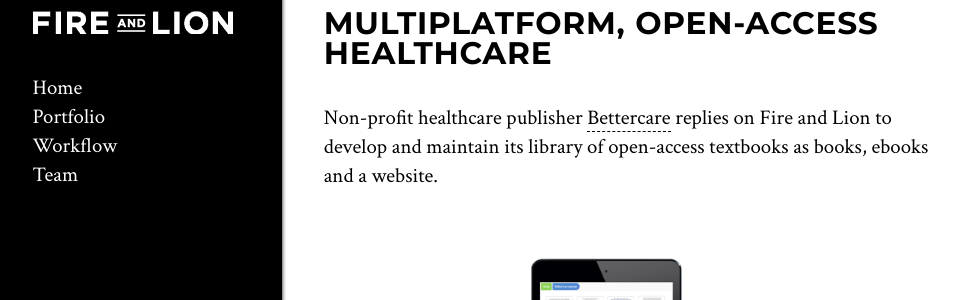
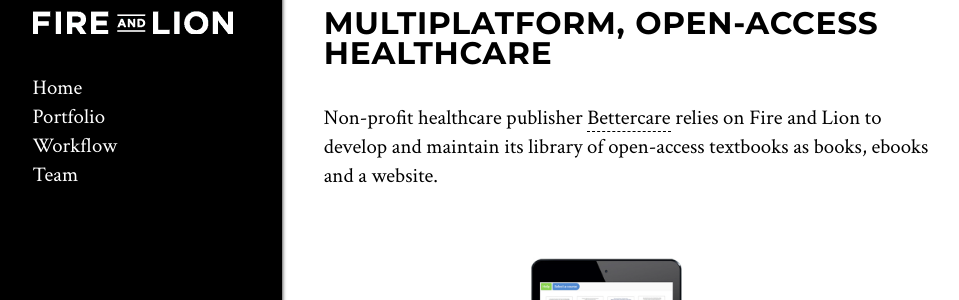
Before and after one commit to jenniferjacobs/fireandlion, a Jekyll site: the page built from _posts/2016-05-02-bettercare.md, in a window 1280 px wide and 900 px high. Shown: the part 150-450 px from the top of the window, without its empty margins (9-968 px from the left). Built offline with Jekyll 4.4.1, drawn with Linux system fonts in a browser that asks for light colours.

Commit message:
Fix typo

```diff
--- a/_posts/2016-05-02-bettercare.md
+++ b/_posts/2016-05-02-bettercare.md
@@ -1,13 +1,13 @@
 ---
 title: Bettercare
-excerpt: "Non-profit healthcare publisher Bettercare replies on Fire and Lion to develop and maintain its library of  open-access textbooks as books, ebooks and a website."
+excerpt: "Non-profit healthcare publisher Bettercare relies on Fire and Lion to develop and maintain its library of  open-access textbooks as books, ebooks and a website."
 category: social-impact
 image: bettercare-tablet-phone.jpg
 ---
 
 # Multiplatform, open-access healthcare
 
-Non-profit healthcare publisher [Bettercare](http://bettercare.co.za) replies on Fire and Lion to develop and maintain its library of  open-access textbooks as books, ebooks and a website.
+Non-profit healthcare publisher [Bettercare](http://bettercare.co.za) relies on Fire and Lion to develop and maintain its library of  open-access textbooks as books, ebooks and a website.
 
 ![Bettercare on tablet and phone]({{ site.baseurl}}/images/bettercare-tablet-phone.jpg)
 
```
